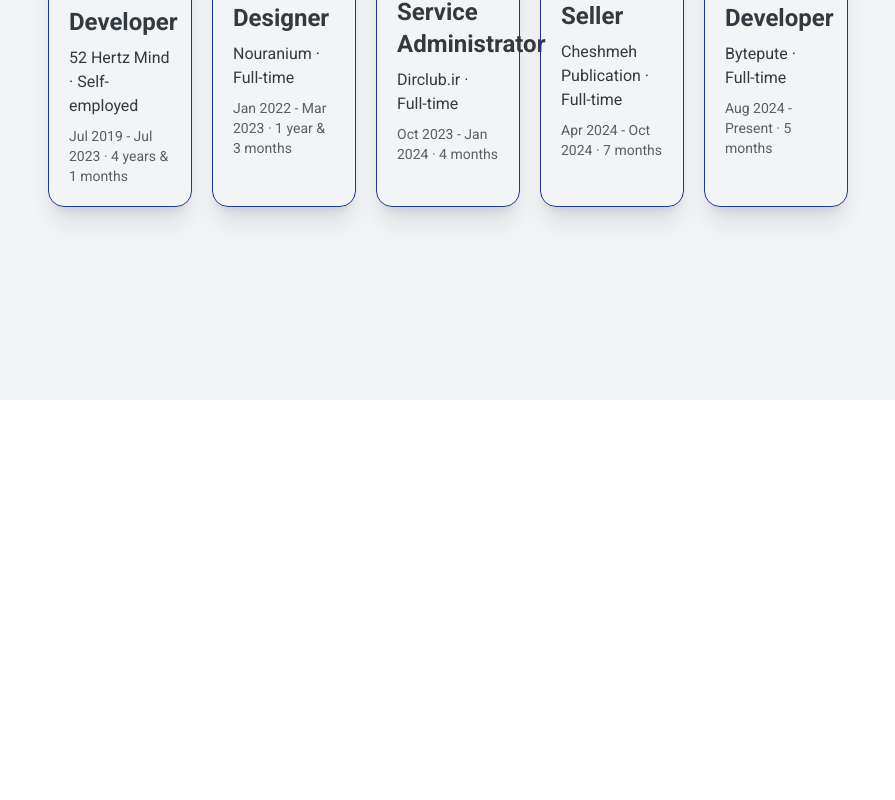
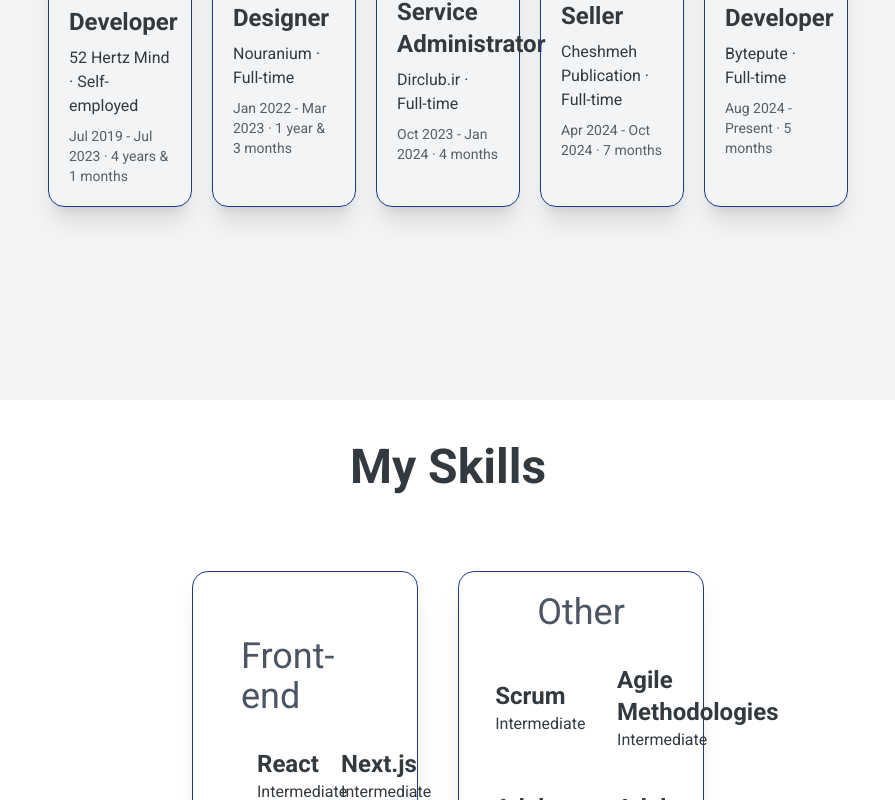
Before and after one commit to MrAghaei/MohammadAghaei, a React (Vite) app: page / in a window 1280 px wide. Shown: the part 2000-2800 px from the top of the page, without its empty margins (192-1087 px from the left). Before the commit the page ends 2400 px from the top, so only its background shows below. Built offline with nearby package versions, Linux system fonts and the light colour scheme.

Commit message:
[#5-ADD] skills section (#5)

```diff
--- a/src/App.tsx
+++ b/src/App.tsx
@@ -2,6 +2,7 @@
 import Hero from "./components/Hero.tsx";
 import AboutMe from "./components/AboutMe.tsx";
 import Experiences from "./components/Experiences.tsx";
+import Skills from "./components/Skills.tsx";
 
 function App() {
   return (
@@ -10,6 +11,7 @@
       <Hero />
       <AboutMe />
       <Experiences />
+      <Skills />
     </>
   );
 }
--- a/src/components/AboutMe.tsx
+++ b/src/components/AboutMe.tsx
@@ -1,7 +1,7 @@
 import { FaCircle } from "react-icons/fa";
 function AboutMe() {
   return (
-    <div className="h-screen w-screen flex flex-col justify-center gap-8 items-center px-96 ">
+    <div className="h-screen w-screen flex flex-col justify-center gap-20 items-center px-96 ">
       <h1 className="text-5xl font-bold">About Me</h1>
       <div className="flex items-center justify-center gap-10">
         <div className="flex flex-col items-start justify-center h-full border rounded-2xl py-5 px-10 gap-3 font-bold">
--- a/src/components/Experiences.tsx
+++ b/src/components/Experiences.tsx
@@ -1,7 +1,7 @@
 function Experiences() {
   return (
     <div className="h-screen flex flex-col items-center justify-center gap-20 px-60 bg-gray-100">
-      <h1 className="text-5xl font-bold">Experiences</h1>
+      <h1 className="text-5xl font-bold">My Experiences</h1>
       <div className="grid grid-cols-5 items-stretch gap-5  justify-center">
         <div className="shadow-xl hover:shadow-2xl duration-300 flex flex-col items-start justify-center gap-2 border border-blue-900 rounded-2xl p-5">
           <h3 className="text-2xl font-bold">Indie Game Developer</h3>
--- /dev/null
+++ b/src/components/Skills.tsx
@@ -0,0 +1,137 @@
+import { FaCode } from "react-icons/fa";
+import { MdVerified } from "react-icons/md";
+
+function Hero() {
+  return (
+    <div className="h-screen flex flex-col items-center justify-center gap-20 px-96 ">
+      <h1 className="text-5xl font-bold">My Skills</h1>
+      <div className="flex gap-10">
+        <div className="shadow-xl hover:shadow-2xl duration-300 flex flex-col items-center justify-center gap-8 border border-blue-900 rounded-2xl py-5 px-12">
+          <h2 className="text-4xl text-gray-600">Front-end</h2>
+          <div className="grid grid-cols-2 gap-10">
+            <div className="flex items-center gap-4">
+              <FaCode className="size-8" />
+              <div className="flex flex-col items-start ">
+                <p className="text-2xl font-bold">React</p>
+                <p>Intermediate</p>
+              </div>
+            </div>
+            <div className="flex items-center gap-4">
+              <FaCode className="size-8" />
+              <div className="flex flex-col items-start ">
+                <p className="text-2xl font-bold">Next.js</p>
+                <p>Intermediate</p>
+              </div>
+            </div>
+            <div className="flex items-center gap-4">
+              <FaCode className="size-8" />
+              <div className="flex flex-col items-start ">
+                <p className="text-2xl font-bold">JavaScript</p>
+                <p>Intermediate</p>
+              </div>
+            </div>
+            <div className="flex items-center gap-4">
+              <FaCode className="size-8" />
+              <div className="flex flex-col items-start ">
+                <p className="text-2xl font-bold">TypeScript</p>
+                <p>Intermediate</p>
+              </div>
+            </div>
+            <div className="flex items-center gap-4">
+              <FaCode className="size-8" />
+              <div className="flex flex-col items-start ">
+                <p className="text-2xl font-bold">HTML</p>
+                <p>Experienced</p>
+              </div>
+            </div>
+            <div className="flex items-center gap-4">
+              <FaCode className="size-8" />
+              <div className="flex flex-col items-start ">
+                <p className="text-2xl font-bold">CSS</p>
+                <p>Intermediate</p>
+              </div>
+            </div>
+            <div className="flex items-center gap-4">
+              <FaCode className="size-8" />
+              <div className="flex flex-col items-start ">
+                <p className="text-2xl font-bold">Tailwind</p>
+                <p>Experienced</p>
+              </div>
+            </div>
+            <div className="flex items-center gap-4">
+              <FaCode className="size-8" />
+              <div className="flex flex-col items-start ">
+                <p className="text-2xl font-bold">SASS</p>
+                <p>Intermediate</p>
+              </div>
+            </div>
+          </div>
+        </div>
+        <div className="shadow-xl hover:shadow-2xl duration-300 flex flex-col items-center justify-center gap-8 border border-blue-900 rounded-2xl py-5 px-5">
+          <h2 className="text-4xl text-gray-600">Other</h2>
+          <div className="grid grid-cols-2 gap-10">
+            <div className="flex items-center gap-4">
+              <MdVerified className="size-8" />
+              <div className="flex flex-col items-start ">
+                <p className="text-2xl font-bold">Scrum</p>
+                <p>Intermediate</p>
+              </div>
+            </div>
+            <div className="flex items-center gap-4">
+              <MdVerified className="size-8" />
+              <div className="flex flex-col items-start ">
+                <p className="text-2xl font-bold">Agile Methodologies</p>
+                <p>Intermediate</p>
+              </div>
+            </div>
+            <div className="flex items-center gap-4">
+              <MdVerified className="size-8" />
+              <div className="flex flex-col items-start ">
+                <p className="text-2xl font-bold">Adobe Illustrator</p>
+                <p>Intermediate</p>
+              </div>
+            </div>
+            <div className="flex items-center gap-4">
+              <MdVerified className="size-8" />
+              <div className="flex flex-col items-start ">
+                <p className="text-2xl font-bold">Adobe Photoshop</p>
+                <p>Intermediate</p>
+              </div>
+            </div>
+            <div className="flex items-center gap-4">
+              <MdVerified className="size-8" />
+              <div className="flex flex-col items-start ">
+                <p className="text-2xl font-bold">Figma</p>
+                <p>Intermediate</p>
+              </div>
+            </div>
+            <div className="flex items-center gap-4">
+              <MdVerified className="size-8" />
+              <div className="flex flex-col items-start ">
+                <p className="text-2xl font-bold">Project Management</p>
+                <p>Beginner</p>
+              </div>
+            </div>
+            <div className="flex items-center gap-4">
+              <MdVerified className="size-8" />
+              <div className="flex flex-col items-start ">
+                <p className="text-2xl font-bold">Unity</p>
+                <p>Intermediate</p>
+              </div>
+            </div>
+
+            <div className="flex items-center gap-4">
+              <MdVerified className="size-8" />
+              <div className="flex flex-col items-start ">
+                <p className="text-2xl font-bold">Game Design</p>
+                <p>Intermediate</p>
+              </div>
+            </div>
+          </div>
+        </div>
+      </div>
+    </div>
+  );
+}
+
+export default Hero;
```
